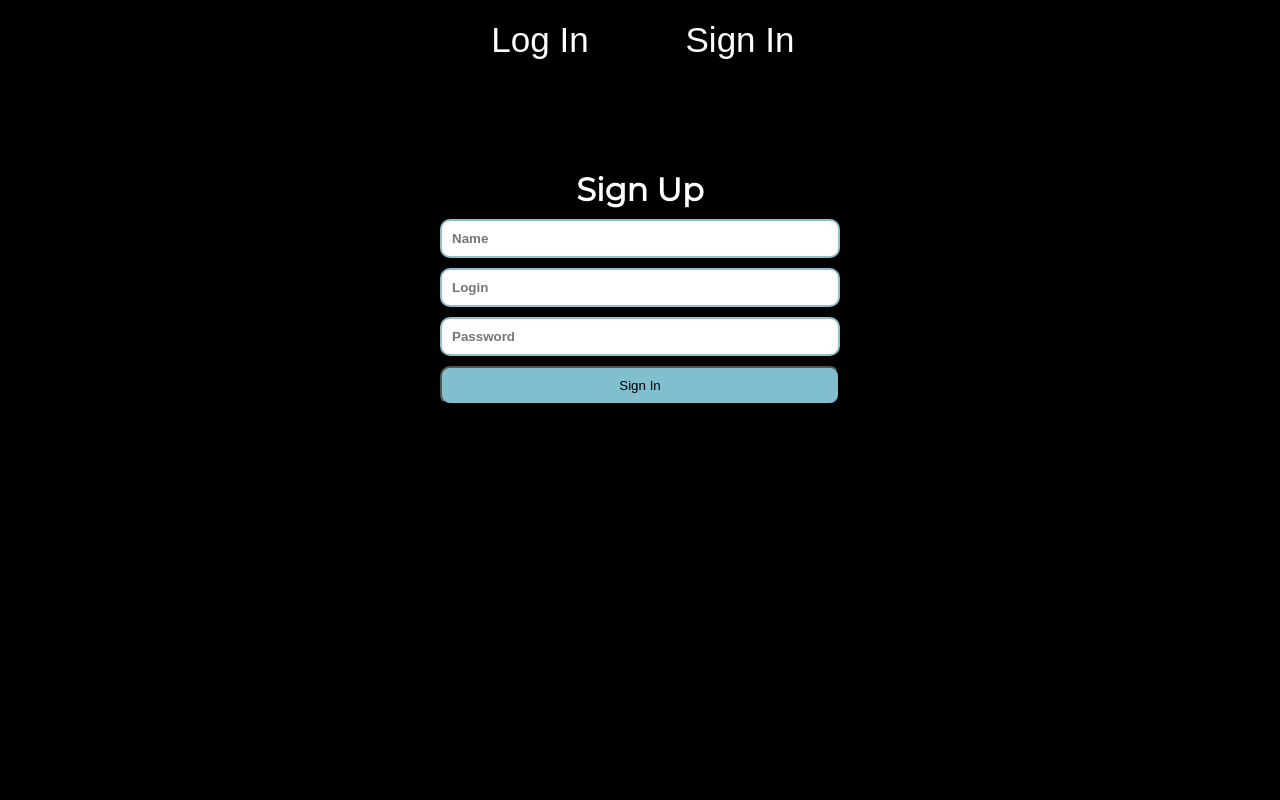
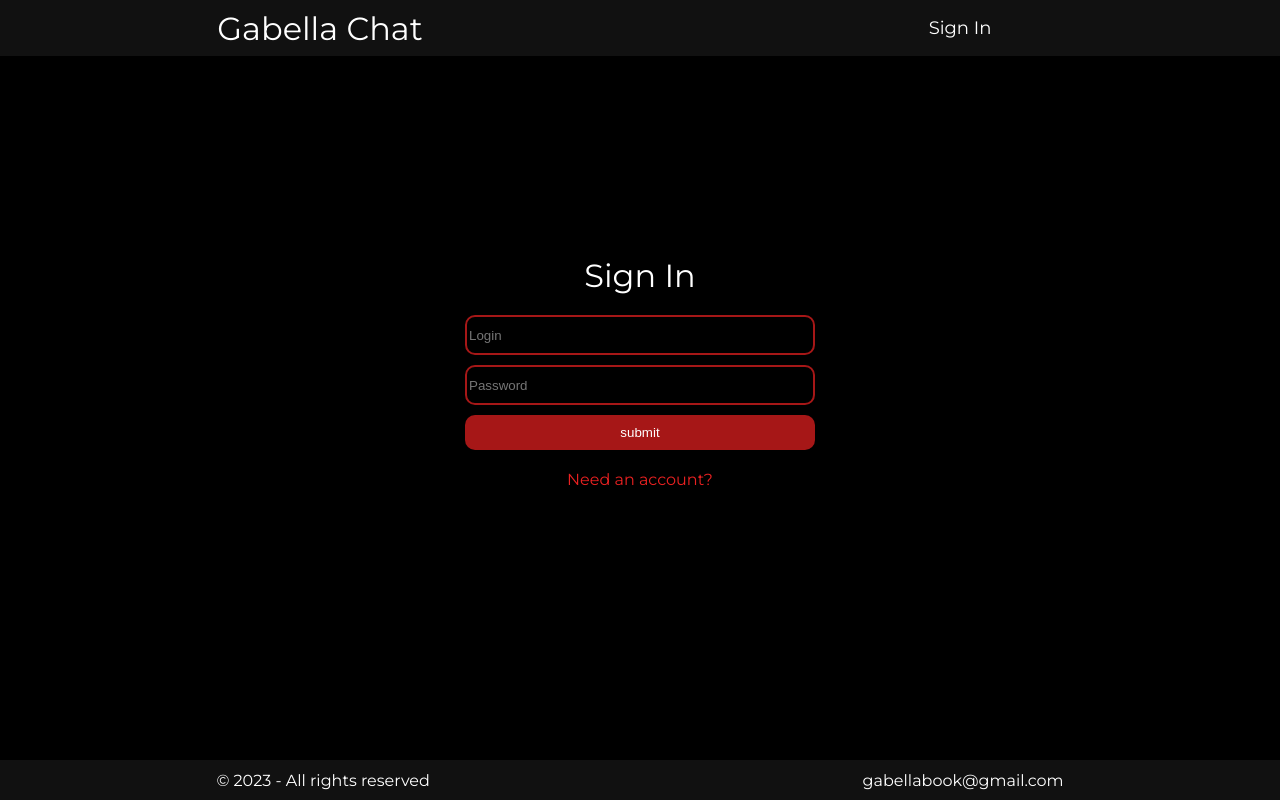
Before and after one commit to Hevoren/chat-bot, a PHP site: page /index.php?page=login in a window 1280 px wide. Run offline with PHP 8.4, Linux system fonts and the light colour scheme.

Commit message:
Full remake. Added templating tools. Also added login/register/main page's. Added class for connecting to database and configuration file for db.

```diff
--- /dev/null
+++ b/config/dbstart.php
@@ -0,0 +1,4 @@
+<?php
+    error_reporting(E_ALL);
+    ini_set('display_errors', 'on');
+    $db = new Database('localhost', 'root', '', 'chat-bot');
--- /dev/null
+++ b/core/functions.php
@@ -0,0 +1,8 @@
+<?php
+    function renderTemplate($template, $params = []): bool|string
+    {
+        extract($params);
+        ob_start();
+        include $template;
+        return ob_get_clean();
+    }
--- a/css/style.css
+++ b/css/style.css
@@ -1,93 +1,175 @@
+/*----------------------------------------------*/
+/*GENERAL*/
+
 * {
     box-sizing: border-box;
     margin: auto;
-    padding: auto;
+    color: white;
 }
 
 body {
-    font-family: "Montserrat";
+    font-family: "Montserrat", serif;
     color: white;
     background-color: black;
 }
 
-.forms {
-    margin-top: 100px;
-    width: 400px;
+a {
+    text-decoration: none;
 }
 
-.forms div h1 {
-    text-align: center;
+header {
+    background-color: rgb(17, 17, 17);
+    height: 7vh;
 }
 
-.forms input {
-    color: #019697;
+.header {
+    height: 7vh;
+    display: flex;
+    flex-direction: row;
+}
+
+.header-title {
+    text-align: center;
+    width: 50%;
+}
+
+.header-title a {
+    font-size: 32px;
+}
+
+.header-menu {
+    text-align: center;
+    width: 50%;
+}
+
+.header-menu a {
+    font-size: 18px;
+    transition: 0.5s;
+}
+
+.header-menu a:hover {
+    color: #a61717;
+}
+
+/*---*/
+
+main {
+    background-color: black;
+    min-height: 88vh;
+    display: flex;
+    flex-direction: column;
+    height: fit-content;
+}
+
+/*---*/
+
+footer {
+    background-color: black;
+}
+
+footer div {
+    background-color: rgb(17, 17, 17);
+    height: 5vh;
+    display: flex;
+    flex-direction: row;
+    font-size: 16px;
+}
+
+/*----------------------------------------------*/
+/*LOGIN*/
+
+.main-form{
+    display: flex;
+    flex-direction: column;
+    width: 350px;
+    margin-top: 200px;
+}
+
+.form-block {
+    margin: 0;
+    width: 350px;
+}
+
+.form-block-title {
+    text-align: center;
+    font-size: 32px;
+}
+
+.form-block form {
+    margin-top: 10px;
+}
+
+.input-wrapper {
+    display: flex;
+    flex-direction: column;
+}
+
+.input-type {
+    height: 40px;
+    width: 100%;
     border-radius: 10px;
-    border: 2px solid #91bfcb;
+    border: 2px solid #a61717;
     box-shadow: none;
     margin-top: 10px;
-    padding: 10px;
-    width: 100%;
-    font-weight: bold;
+    color: white;
+    display: flex;
+    justify-content: space-between;
 }
 
-input:focus {
-    color: #019697;
-    font-weight: bold;
+.input-type-item {
+    background: none;
+    border: none;
+    color: white;
+    width: 100%;
+    height: 100%;
+    text-align: left;
 }
 
-.forms button {
-    background-color: #81bece;
+.input-type-item:focus {
+    outline: none;
+}
+
+.input-type:focus {
+    box-shadow: none;
+}
+
+.input-submit {
+    border: none;
+    cursor: pointer;
     border-radius: 10px;
     margin-top: 10px;
     padding: 10px;
     width: 100%;
-    transition: 300ms;
+    background-color: #a61717;
+    transition: 0.5s;
 }
 
-button:hover {
-    color: white;
-    background-color: #91bfcb;
-    cursor: pointer;
+.input-submit:hover {
+    background-color: #720f0f;
 }
 
-.tabs {
-    margin: auto;
-    width: 400px;
-    display: flex;
-    flex-direction: row;
+.offer-a {
+    margin-top: 20px;
+    color: #ea2121;
+    transition: 0.5s;
 }
 
-.tabs input {
-    background-color: black;
-    border: none;
-    color: white;
-    font-size: 35px;
-    border-radius: 10px;
-    margin-top: 10px;
-    padding: 10px;
-    width: 100%;
-    transition: 300ms;
+.offer-a:hover {
+    color: #a61717;
 }
 
-.tabs input.active {
-    color: #81bece;
-    font-weight: bold;
-}
+/*----------------------------------------------*/
+/*HELLO*/
 
-#login-form {
-    display: none;
-}
-
-/* ----------------- */
-
-.register-form div {
+.hello-flex {
     display: flex;
     flex-direction: column;
 }
 
-/* ----------------- */
+.hello-flex p span {
+    color: #a61717;
+}
 
-.login-form div {
-    display: flex;
-    flex-direction: column;
+.hello-flex p {
+    font-size: 32px;
 }
--- a/index.php
+++ b/index.php
@@ -1,45 +1,26 @@
-<!DOCTYPE html>
-<html lang="ru">
+<?php
+    require_once 'core/functions.php';
+    $path = parse_url($_SERVER['REQUEST_URI'], PHP_URL_PATH);
+    $string = $path;
 
-<head>
-    <meta charset="UTF-8" />
-    <meta http-equiv="X-UA-Compatible" content="IE=edge" />
-    <meta name="viewport" content="width=device-width, initial-scale=1.0" />
-    <title>Document</title>
-    <link rel="stylesheet" href="css/style.css" />
-    <link href="https://fonts.googleapis.com/css?family=Montserrat" rel="stylesheet" />
-    <script defer src="scripts/script.js"></script>
-</head>
+    if (isset($_GET['page'])) {
+        $page = $_GET['page'];
+        if ($page === "login") {
+            $page_content = renderTemplate('views/templates/login.php');
+        }
 
-<body>
-    <div class="tabs">
-        <input type="submit" value="Log In" onclick="showLoginForm()">
-        <input type="submit" value="Sign In" onclick="showRegisterForm()">
-    </div>
-    <div class="forms">
-        <div id="register-form">
-            <h1>Sign Up</h1>
-            <form class="register-form" action="" id="register-form-child">
-                <div>
-                    <input type="text" name="name" id="name" placeholder="Name" />
-                    <input type="text" name="login" id="login" placeholder="Login" />
-                    <input type="password" name="password" id="password" placeholder="Password" />
-                </div>
-                <button type="submit">Sign In</button>
-            </form>
-        </div>
-        <div id="login-form">
-            <h1>Log In</h1>
-            <form class="login-form" id="login-form-child">
-                <div>
-                    <input type="text" name="login" id="login-reg" placeholder="Login" />
-                    <input type="password" name="password" id="password-reg" placeholder="Password" />
-                </div>
-                <button type="submit">Log In</button>
-            </form>
-        </div>
-    </div>
+        if ($page === 'hello') {
+            $page_content = renderTemplate('views/templates/hello.php');
+        }
 
-</body>
+        if ($page === 'register') {
+            $page_content = renderTemplate('views/templates/register.php');
+        }
+    }else{
+        $page_content = renderTemplate('views/templates/hello.php');
+    }
 
-</html>
+    $layout_content = renderTemplate('views/layouts/main.php',
+        ['content' => $page_content]);
+
+    print($layout_content);
--- a/scripts/script.js
+++ /dev/null
@@ -1,20 +0,0 @@
-function showLoginForm() {
-    document.getElementById("register-form").style.display = "none";
-    document.getElementById("login-form").style.display = "block";
-    document.getElementById("login-form-child").reset();
-}
-
-function showRegisterForm() {
-    document.getElementById("register-form").style.display = "block";
-    document.getElementById("login-form").style.display = "none";
-    document.getElementById("register-form-child").reset();
-}
-
-const tabs = document.querySelectorAll(".tabs input");
-
-tabs.forEach((tab) => {
-    tab.addEventListener("click", () => {
-        tabs.forEach((t) => t.classList.remove("active"));
-        tab.classList.add("active");
-    });
-});
--- /dev/null
+++ b/views/layouts/main.php
@@ -0,0 +1,33 @@
+<!DOCTYPE html>
+<html lang="ru">
+
+<head>
+    <meta charset="UTF-8" />
+    <meta http-equiv="X-UA-Compatible" content="IE=edge" />
+    <meta name="viewport" content="width=device-width, initial-scale=1.0" />
+    <title>Document</title>
+    <link rel="stylesheet" href="/css/style.css" />
+    <link href="https://fonts.googleapis.com/css?family=Montserrat" rel="stylesheet" />
+</head>
+
+<body>
+<header>
+    <div class="header">
+        <div class="header-title">
+            <a href="index.php?page=hello">Gabella Chat</a>
+        </div>
+        <div class="header-menu">
+            <a href="index.php?page=login">Sign In</a>
+        </div>
+    </div>
+</header>
+<?= $content ?? '' ?>
+<footer>
+    <div>
+        <p>© 2023 - All rights reserved</p>
+        <p>gabellabook@gmail.com</p>
+    </div>
+</footer>
+</body>
+
+</html>
--- /dev/null
+++ b/views/templates/hello.php
@@ -0,0 +1,5 @@
+<main>
+    <div class="hello-flex">
+        <p>Welcome to <span style="font-weight: bold">Gabella Bot</span></p>
+    </div>
+</main>
--- /dev/null
+++ b/views/templates/login.php
@@ -0,0 +1,23 @@
+<main>
+    <div class="main-form">
+        <div class="form-block">
+            <p class="form-block-title">Sign In</p>
+            <form action="" method="post">
+                <div class="input-wrapper">
+                    <label class="input-type">
+                        <input required class="input-type-item" type="text" placeholder="Login" name="login">
+                    </label>
+
+                    <label class="input-type">
+                        <input required class="input-type-item" type="password" placeholder="Password"
+                               name="password">
+                    </label>
+
+                    <input class="input-submit" type="submit" value="submit">
+                    <a class="offer-a" href="index.php?page=register"> Need an account?</a>
+                </div>
+            </form>
+
+        </div>
+    </div>
+</main>
```
Also changed, not shown: core/Database.php (added, +15 -0 lines), views/templates/register.php (added, +27 -0 lines).
